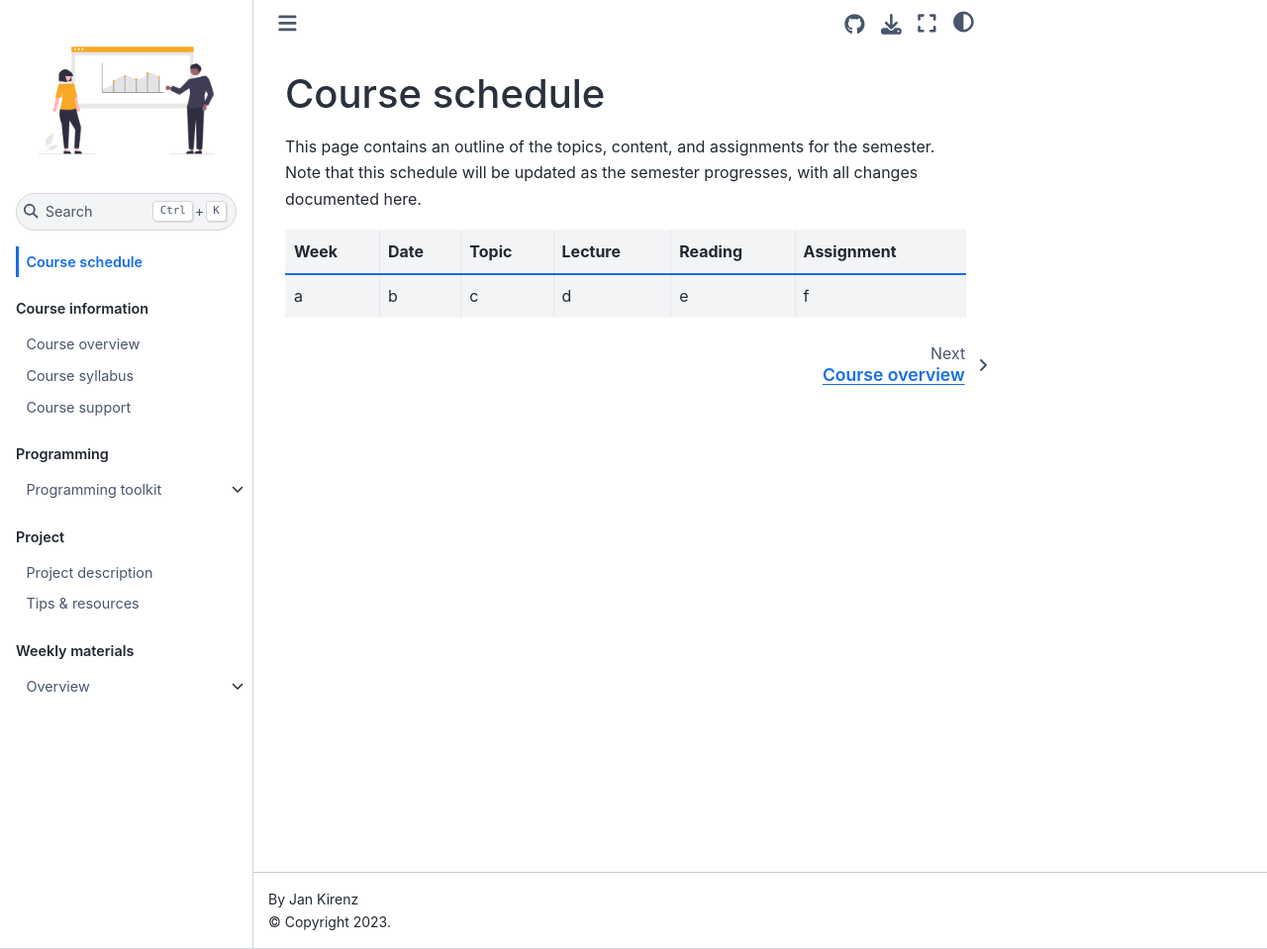
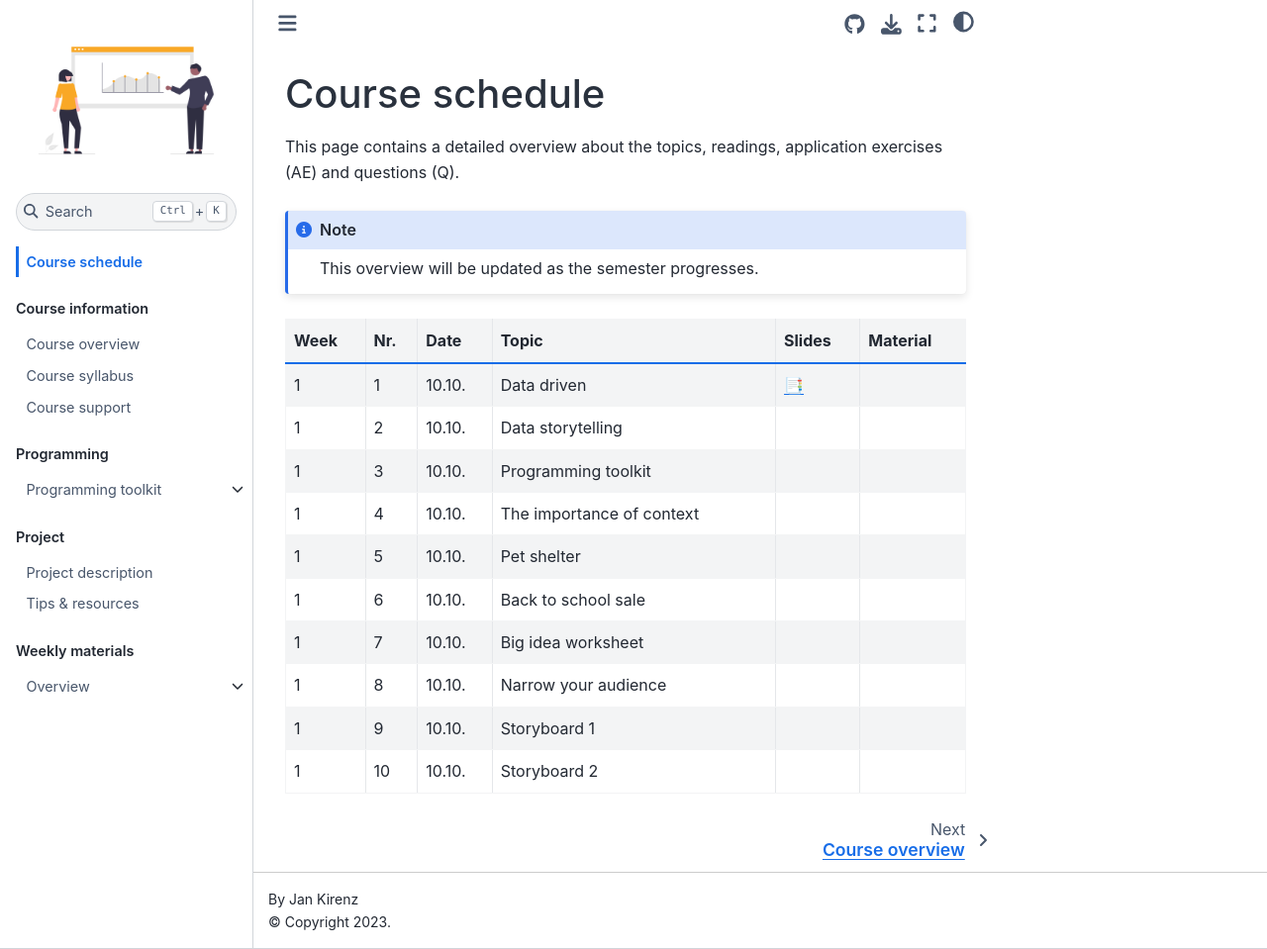
Before and after one commit to dst-ws22/website, a Jupyter Book: the page built from docs/course-schedule.md, in a window 1280 px wide and 959 px high. Shown: the whole window at 99% size. Built offline with Jupyter Book 1.0.4 settings and Sphinx 7.4.7 and the Sphinx Book theme 1.1.4, drawn with Linux system fonts in a browser that asks for light colours; comment, search, counter and statistics services are not loaded.

Commit message:
Update course-schedule.md

```diff
--- a/docs/course-schedule.md
+++ b/docs/course-schedule.md
@@ -1,8 +1,21 @@
 # Course schedule
 
-This page contains an outline of the topics, content, and assignments for the semester. Note that this schedule will be updated as the semester progresses, with all changes documented here.
+This page contains a detailed overview about the topics, readings,  application exercises (AE) and questions (Q).
+
+:::{Note}
+This overview will be updated as the semester progresses.
+:::
 
 
-| Week | Date | Topic  | Lecture    | Reading        | Assignment
-| ---  | ---  | ---    | ---        | ---            | ---
-a      | b    | c      | d          | e              | f
+|	Week	|	Nr.	|	Date	|	Topic	|	Slides	|	Material	|
+|	---	|	---	|	---	|	---	|	---	|	---	|
+|	1	|	1	|	10.10.	|	Data driven	|	[📑](https://drive.google.com/file/d/1-7yiEj7gt-dsgdlUTINQb1vlib34AHug/view?usp=sharing)	|		|
+|	1	|	2	|	10.10.	|	Data storytelling	|		|		|
+|	1	|	3	|	10.10.	|	Programming toolkit	|		|		|
+|	1	|	4	|	10.10.	|	The importance of context	|		|		|
+|	1	|	5	|	10.10.	|	Pet shelter	|		|		|
+|	1	|	6	|	10.10.	|	Back to school sale	|		|		|
+|	1	|	7	|	10.10.	|	Big idea worksheet	|		|		|
+|	1	|	8	|	10.10.	|	Narrow your audience	|		|		|
+|	1	|	9	|	10.10.	|	Storyboard 1	|		|		|
+|	1	|	10	|	10.10.	|	Storyboard 2	|		|		|
```
